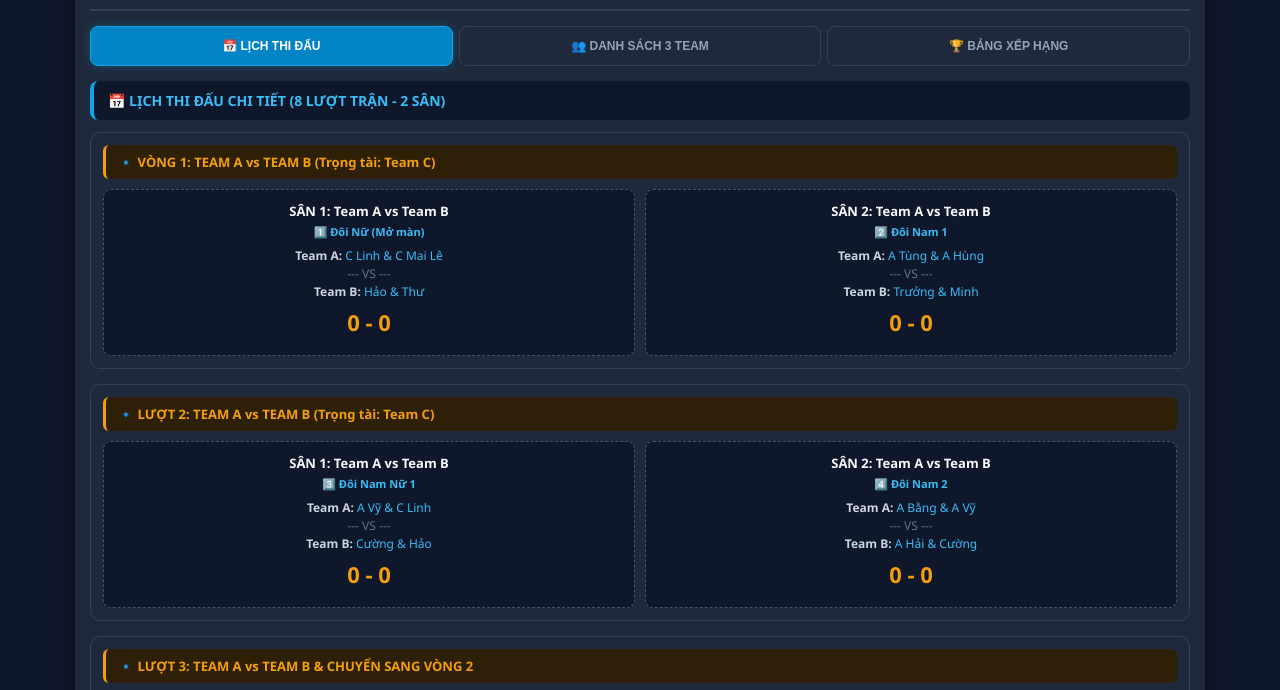
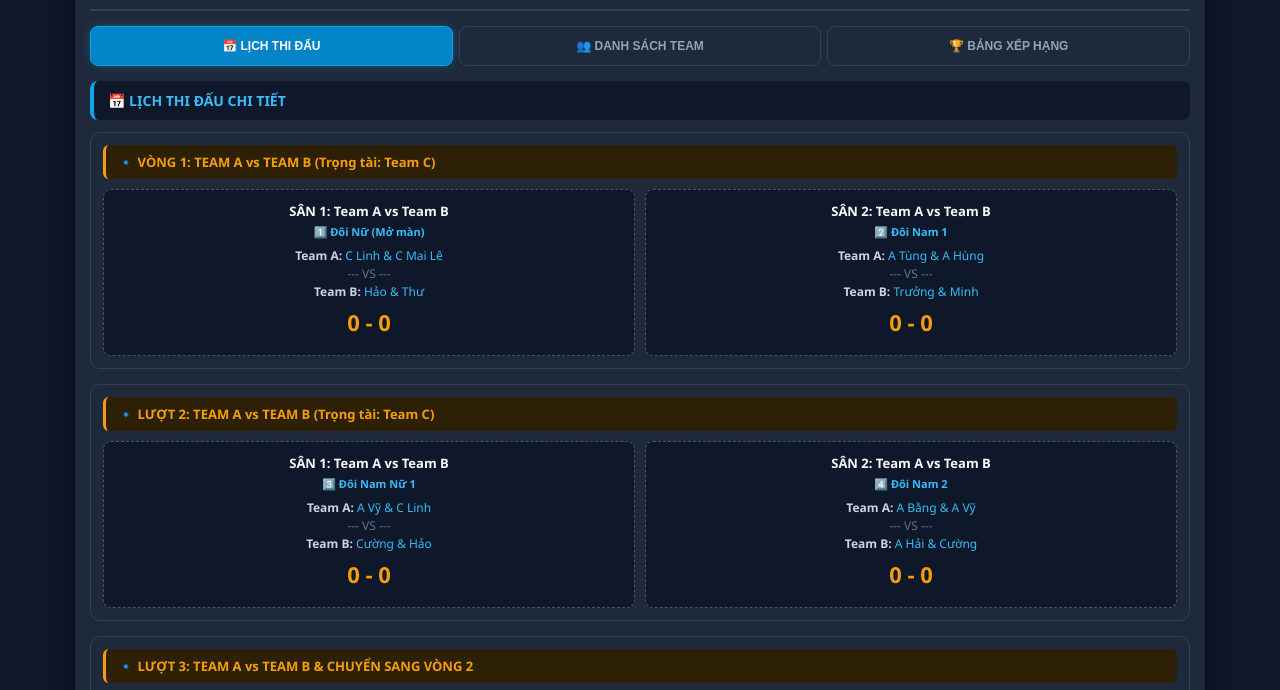
Before and after one commit to vehicles/pickleball-tct-minigame, a plain HTML site: page index.html in a window 1280 px wide. Shown: the part 105-795 px from the top of the page. Drawn offline with Linux system fonts and the light colour scheme; no server answers.

Commit message:
Update index.html

```diff
--- a/index.html
+++ b/index.html
@@ -3,7 +3,7 @@
 <head>
     <meta charset="UTF-8">
     <meta name="viewport" content="width=device-width, initial-scale=1.0, maximum-scale=1.0, user-scalable=no">
-    <title>Minigame Pickleball TCT - 01/11/2026</title>
+    <title>Pickleball TCT Club</title>
     <!-- Thư viện Firebase Realtime Database SDK -->
     <script type="module">
         import { initializeApp } from "https://www.gstatic.com/firebasejs/10.8.0/firebase-app.js";
@@ -282,13 +282,13 @@
 
     <div class="nav-tabs">
         <button id="tabScheduleBtn" class="tab-btn active" onclick="switchTab('schedule')">📅 LỊCH THI ĐẤU</button>
-        <button id="tabTeamsBtn" class="tab-btn" onclick="switchTab('teams')">👥 DANH SÁCH 3 TEAM</button>
+        <button id="tabTeamsBtn" class="tab-btn" onclick="switchTab('teams')">👥 DANH SÁCH TEAM</button>
         <button id="tabStandingsBtn" class="tab-btn" onclick="switchTab('standings')">🏆 BẢNG XẾP HẠNG</button>
     </div>
 
     <!-- TAB 1: LỊCH THI ĐẤU & CẶP ĐẤU -->
     <div id="tabSchedule" class="tab-content">
-        <div class="section-title">📅 LỊCH THI ĐẤU CHI TIẾT (8 LƯỢT TRẬN - 2 SÂN)</div>
+        <div class="section-title">📅 LỊCH THI ĐẤU CHI TIẾT</div>
         <div id="roundsGrid" class="rounds-container"></div>
 
         <div class="rules-card">
@@ -447,7 +447,6 @@ function toggleAuthRole() {
         currentRole = 'guest';
         alert("🔒 Đã chuyển về giao diện Khán giả.");
     } else {
-        const pin = prompt("Nhập mã PIN (1234: Trọng tài | 1956: BTC):");
         if (pin === PIN_BTC) {
             currentRole = 'btc';
             alert("👑 Đã đăng nhập vai trò BAN TỔ CHỨC!");
```
